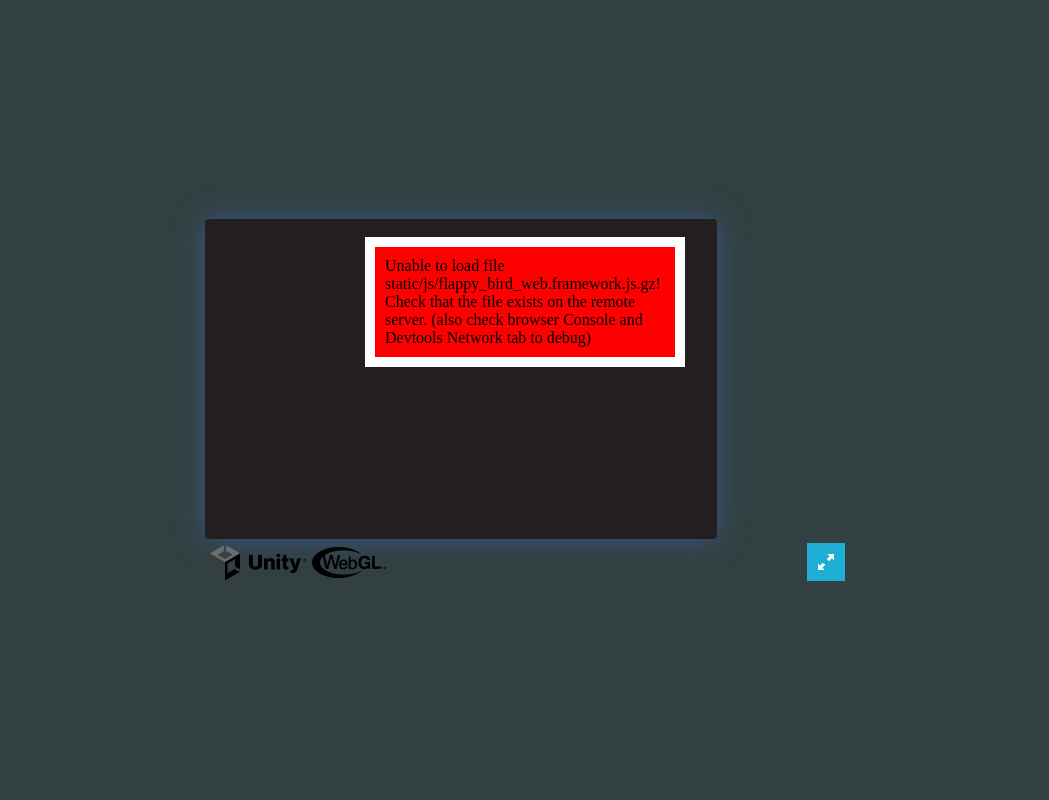
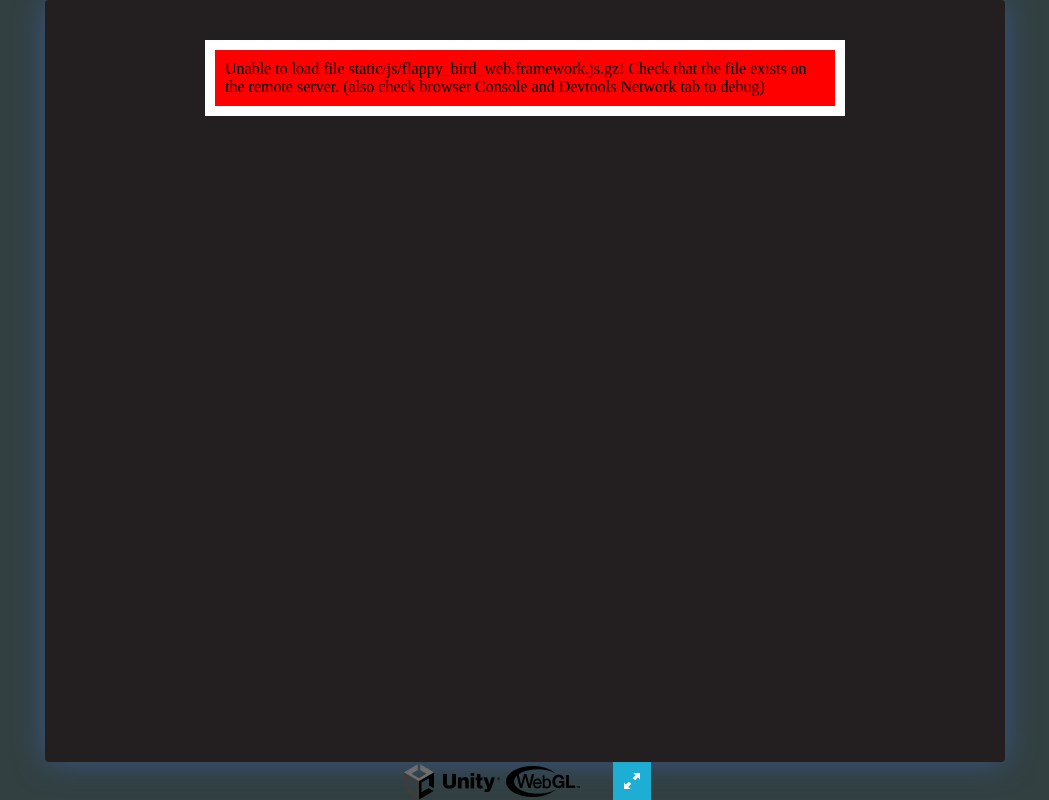
Before and after one commit to satoLG/city_of_god_flight, a Django app: page / in a window 1280 px wide. Shown: the whole page, without its empty margins (115-1164 px from the left). Run offline with Django 4.2, Linux system fonts and the light colour scheme; some libraries are stand-ins or nearby versions.

Commit message:
Refactor unity-container styles for desktop layout

```diff
--- a/static/css/style_1.0.css
+++ b/static/css/style_1.0.css
@@ -1,6 +1,13 @@
 body { padding: 0; margin: 0; background-color: #324041; }
 #unity-container { position: absolute }
-#unity-container.unity-desktop { left: 50%; top: 50%; transform: translate(-50%, -50%) }
+#unity-container.unity-desktop {
+    display: flex;
+    width: 100%;
+    height: 100%;
+    flex-direction: column;
+    justify-content: center;
+    align-items: center;
+}
 #unity-container.unity-mobile {
     display: flex;
     position: fixed;
```
